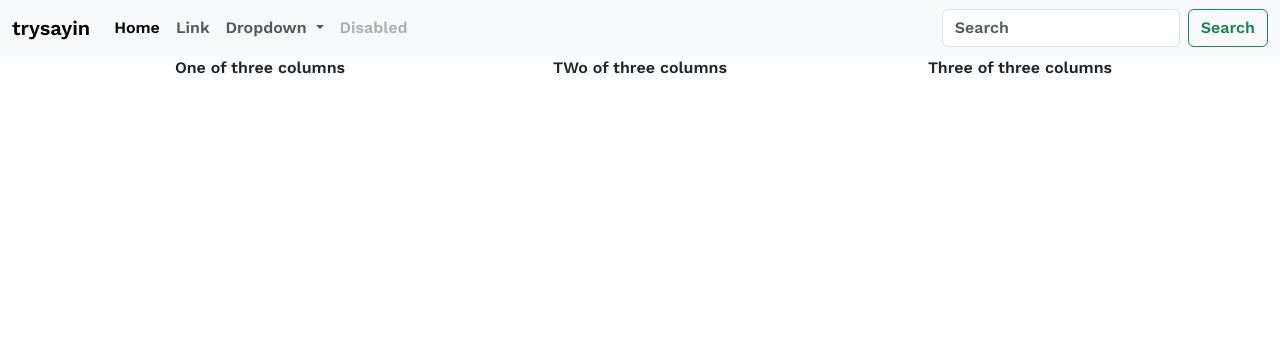
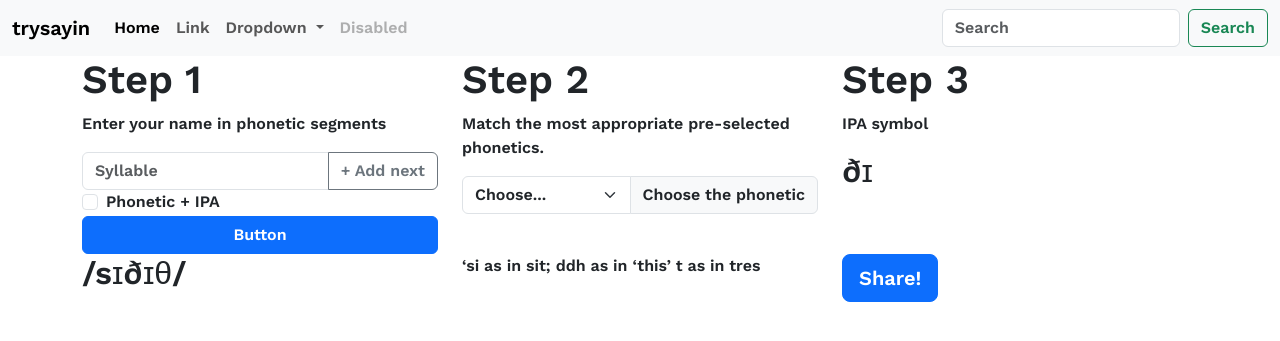
Before and after one commit to siddhit/trysayin, a Django app: page / in a window 1280 px wide. Shown: the top 341 px of the page. Run offline with Django 4.2, Linux system fonts and the light colour scheme.

Commit message:
basic front end

```diff
--- a/trysayin/templates/index.html
+++ b/trysayin/templates/index.html
@@ -4,7 +4,7 @@
 <head>
   <meta charset="utf-8">
   <meta name="viewport" content="width=device-width, initial-scale=1">
-  <title>Bootstrap demo</title>
+  <title>try sayin'</title>
   {% load static %}
 
   <link href="https://cdn.jsdelivr.net/npm/bootstrap@5.3.1/dist/css/bootstrap.min.css" rel="stylesheet"
@@ -17,6 +17,7 @@
 </head>
 
 <body>
+  <!-- navigation and header -->
   <nav class="navbar navbar-expand-lg bg-body-tertiary">
     <div class="container-fluid">
       <a class="navbar-brand" href="#">trysayin</a>
@@ -54,16 +55,65 @@
     </div>
   </nav>
 
-  <div class="container text-center">
+  <!-- phonetics input -->
+  <div class="container-md main">
     <div class="row align-items-start">
-      <div class="col">
-        One of three columns
+      <div class="col-md-4 step1">
+        <div>
+          <h1>Step 1</h1>
+          <p>Enter your name in phonetic segments</p>
+          <div class="input-group">
+            <input type="text" class="form-control" placeholder="Syllable" aria-label="Syllable" aria-describedby="button-addon2">
+            <button class="btn btn-outline-secondary" type="button" id="button-addon2">+ Add next</button>
+          </div>
+          <div class="form-check">
+            <input class="form-check-input" type="checkbox" value="" id="flexCheckDefault">
+            <label class="form-check-label" for="flexCheckDefault">
+              Phonetic + IPA
+            </label>
+          </div>
+          <div class="d-grid gap-2">
+            <button class="btn btn-primary" type="button">Button</button>
+          </div>
+        </div>
+
       </div>
-      <div class="col">
-        TWo of three columns
+      <div class="col-md-4 step2">
+        <h1>Step 2</h1>
+        <p>Match the most appropriate pre-selected phonetics.</p>
+        <div class="input-group">
+          <select class="form-select" id="inputGroupSelect02">
+            <option selected>Choose...</option>
+            <option value="1">One</option>
+            <option value="2">Two</option>
+            <option value="3">Three</option>
+          </select>
+          <label class="input-group-text" for="inputGroupSelect02">Choose the phonetic</label>
+        </div>
       </div>
-      <div class="col">
-        Three of three columns
+
+      <div class="col-md-4 step3">
+        <h1>Step 3</h1>
+        <p>IPA symbol</p>
+        <div>
+          <h2>ðɪ</h2>
+        </div>
+      </div>
+    </div>
+  </div>
+
+
+  <!-- phonetic result and share -->
+  <div class="container-md results">
+    <div class="row align-items-start">
+      <div class="col-md-4 IPA">
+        <h2>/sɪðɪθ/</h2>
+      </div>
+      <div class="col-md-4 phonetic">
+        <p>‘si as in sit; ddh as in ‘this’ t as in tres</p>
+      </div>
+      <div class="col-md-4 share">
+        <button type="button" class="btn btn-primary btn-lg">Share!</button>
       </div>
     </div>
   </div>
```
